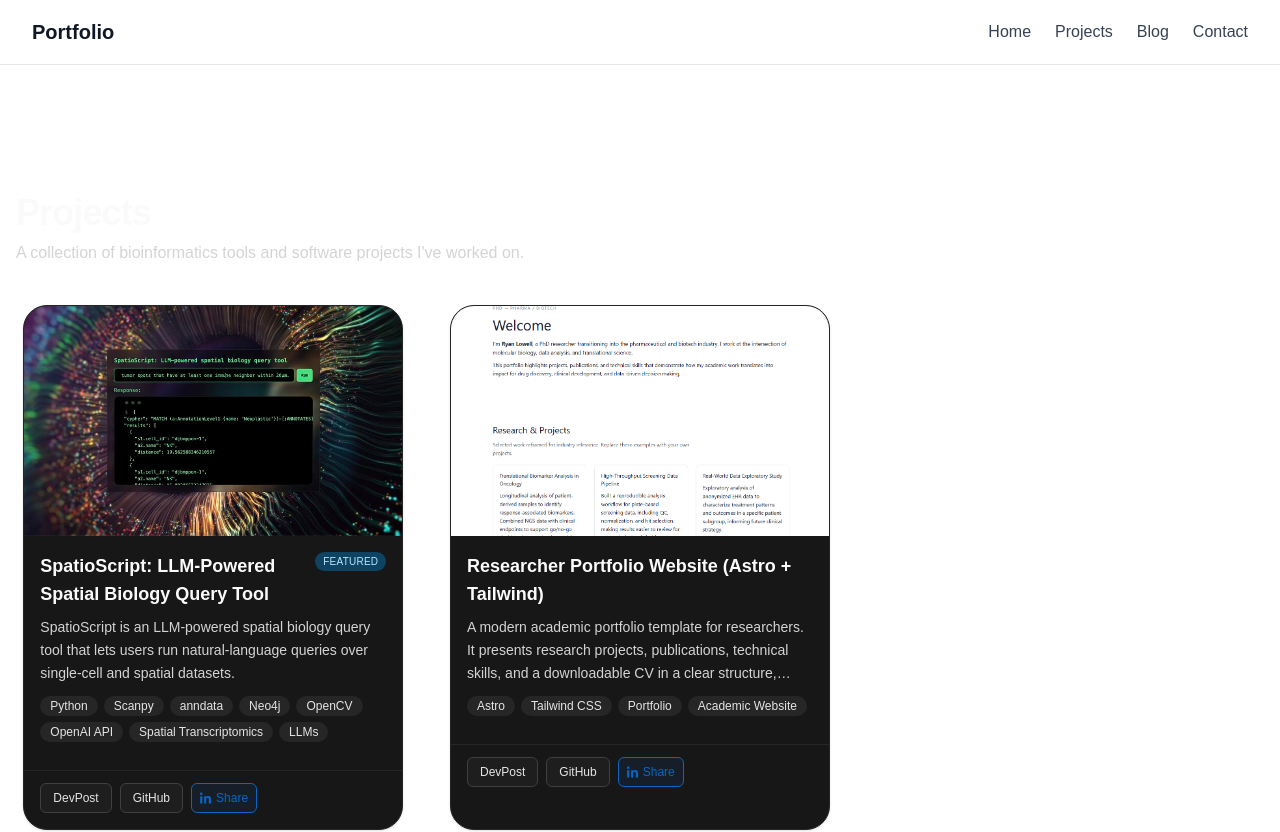
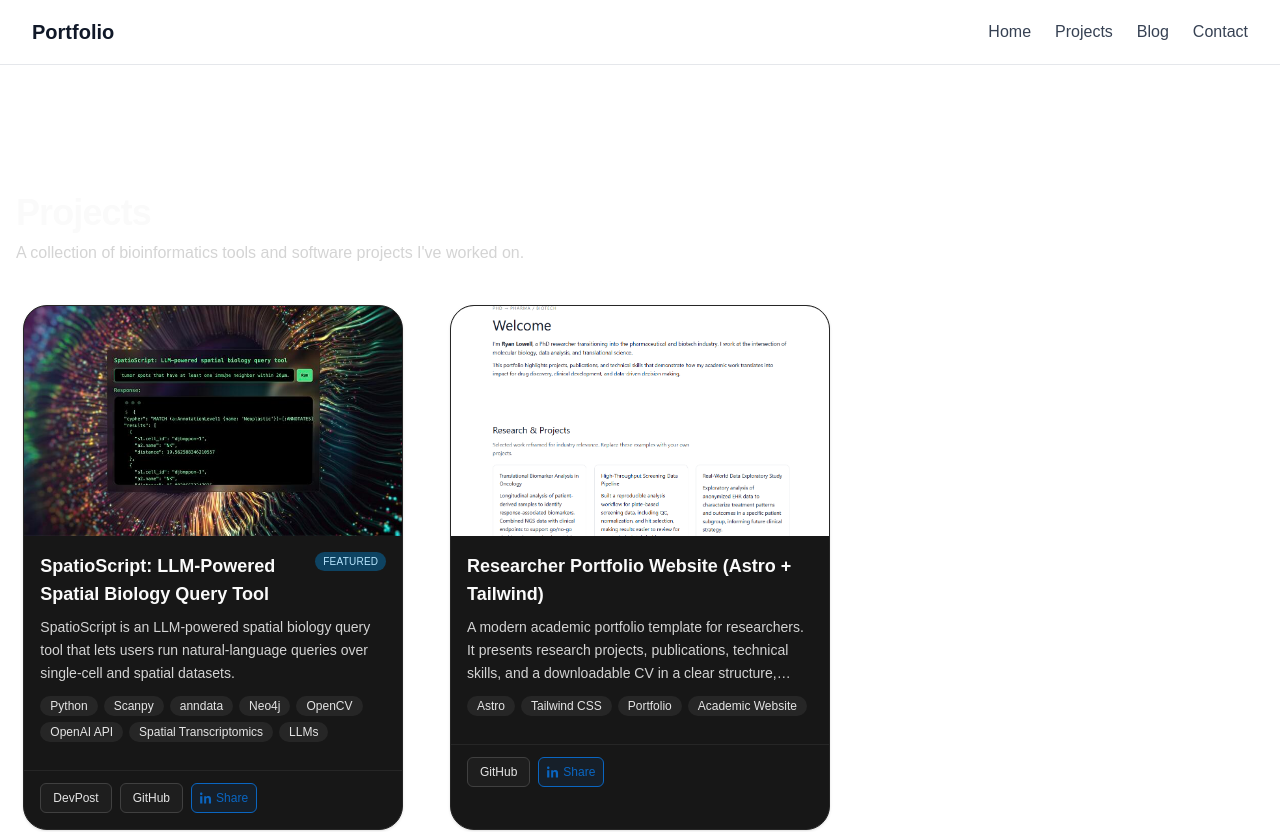
Before and after one commit to agkirici/agkirici.github.io, a Next.js app: page /projects in a window 1280 px wide. Shown: the top 832 px of the page. Built offline with nearby package versions, Linux system fonts and the light colour scheme.

Commit message:
Remove DevPost link from PhD Portfolio project

```diff
--- a/data/projects.ts
+++ b/data/projects.ts
@@ -27,7 +27,6 @@ export const projects = [
       "A modern academic portfolio template for researchers. It presents research projects, publications, technical skills, and a downloadable CV in a clear structure, offering a better alternative to traditional static PDF resumes.",
     tags: ["Astro", "Tailwind CSS", "Portfolio", "Academic Website"],
     banner: "/phd-portfolio-banner.png",
-    link: "https://phd-portfolio-astro.vercel.app",
     github: "https://github.com/agkirici/phd-portfolio-astro",
   },
 ];
```
